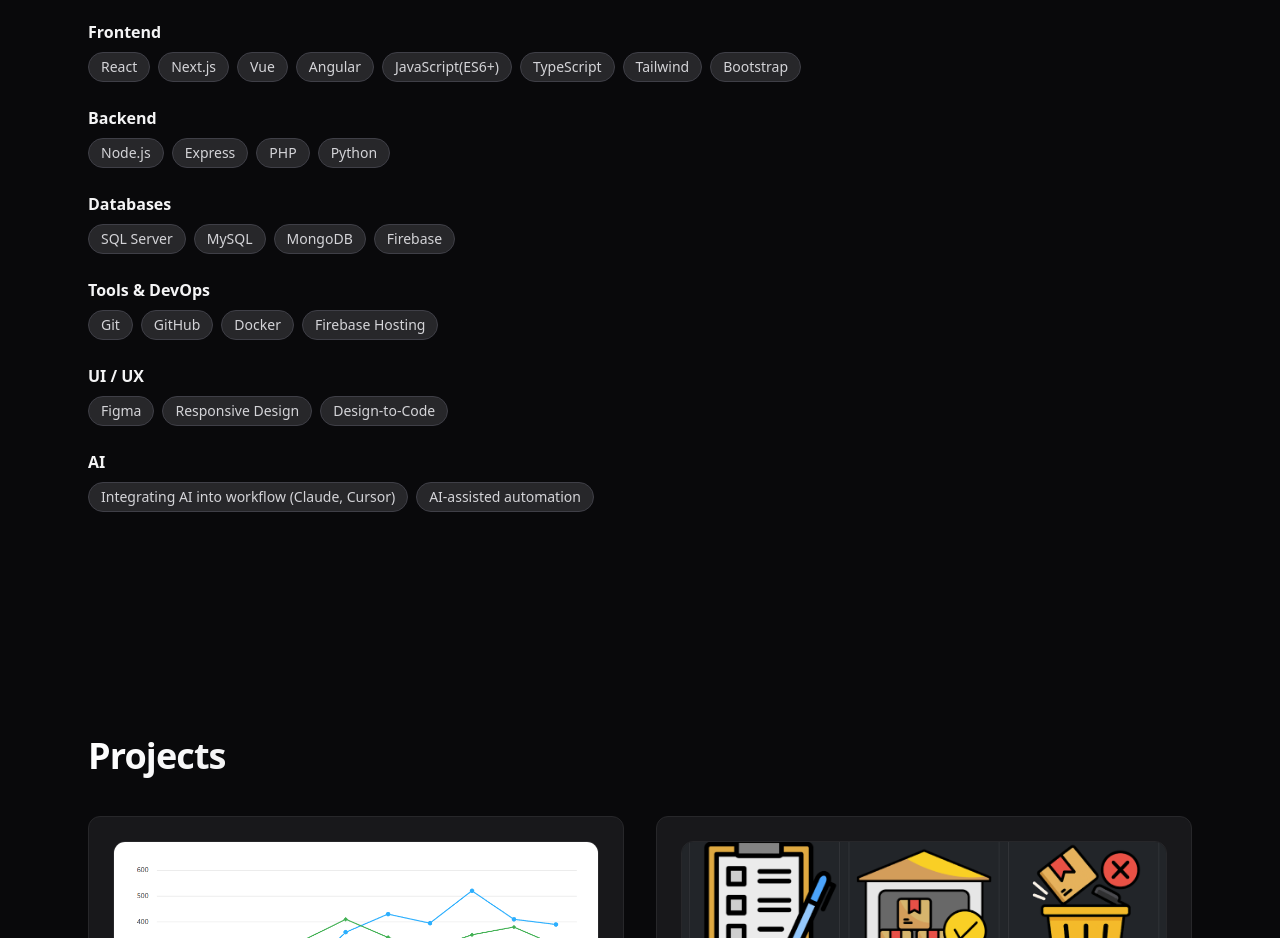
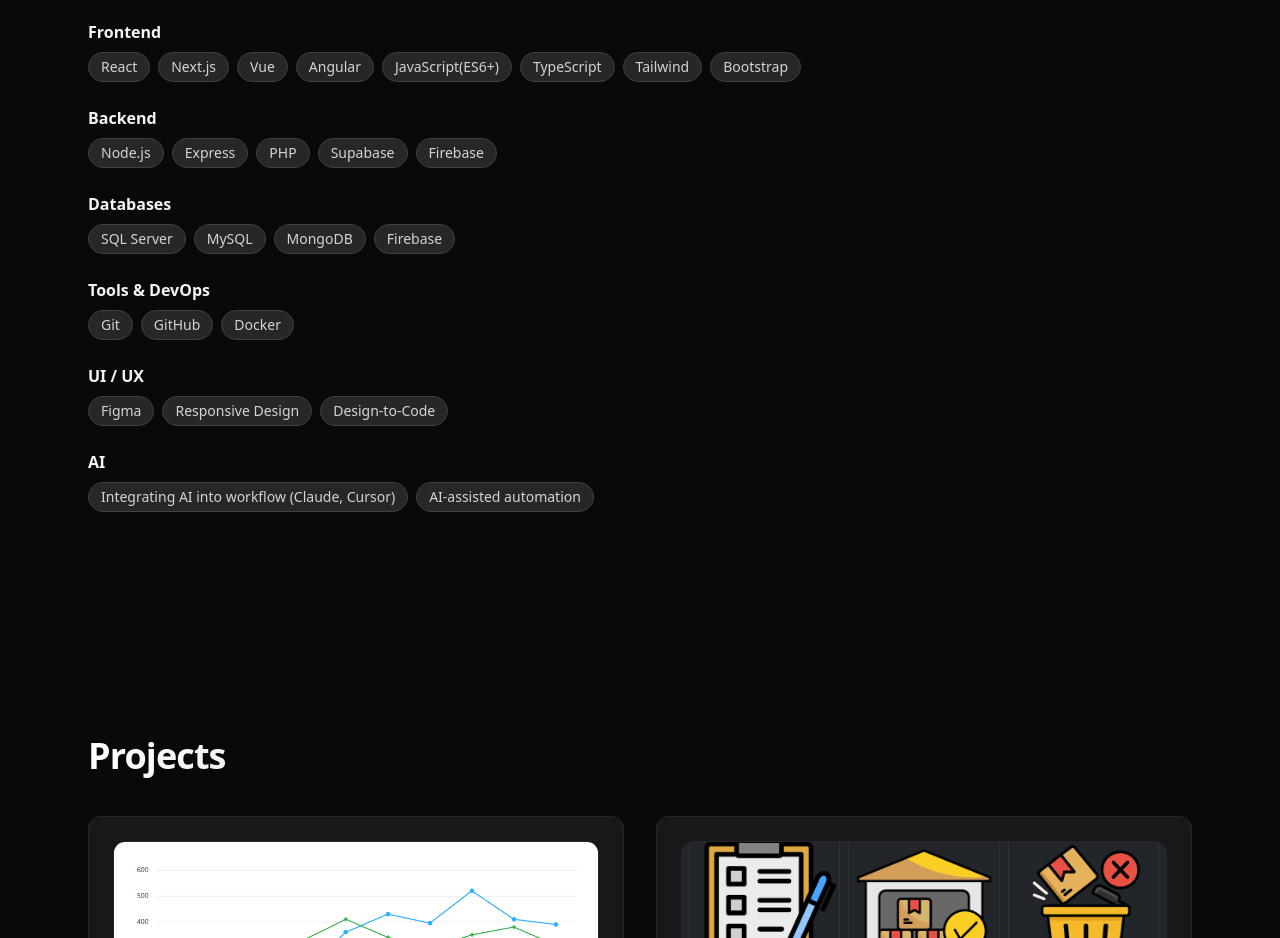
Before and after one commit to EduardoMezaA/cesar_meza_portfolio, a Next.js app: page / in a window 1280 px wide. Shown: the part 800-1738 px from the top of the page. Built offline with nearby package versions, Linux system fonts and the light colour scheme.

Commit message:
Backend stack fix

```diff
--- a/src/data/i18n/content.ts
+++ b/src/data/i18n/content.ts
@@ -24,10 +24,10 @@
     },
 
     skills: {
-        backend: ["Node.js", "Express", "PHP", "Python"],
+        backend: ["Node.js", "Express", "PHP", "Supabase", "Firebase"],
         frontend: ["React", "Next.js", "Vue", "Angular", "JavaScript(ES6+)", "TypeScript", "Tailwind", "Bootstrap"],
         databases: ["SQL Server", "MySQL", "MongoDB", "Firebase"],
-        tools: ["Git", "GitHub", "Docker", "Firebase Hosting"],
+        tools: ["Git", "GitHub", "Docker"],
         uiux: {
             en: ["Figma", "Responsive Design", "Design-to-Code"],
             es: ["Figma", "Diseño Responsivo", "Diseño a código"],
```
